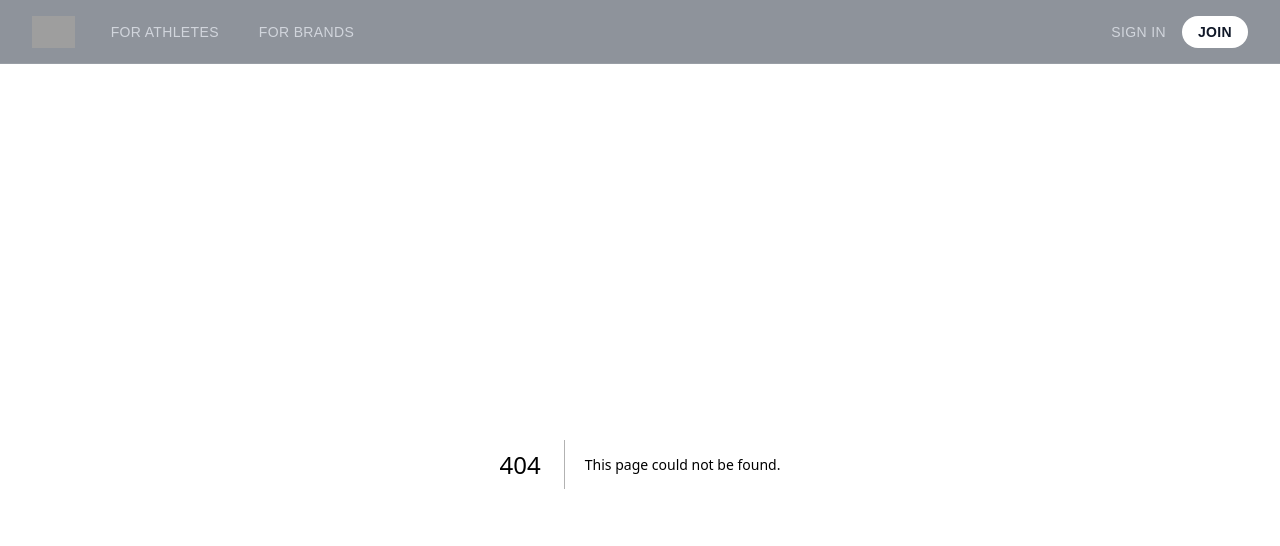
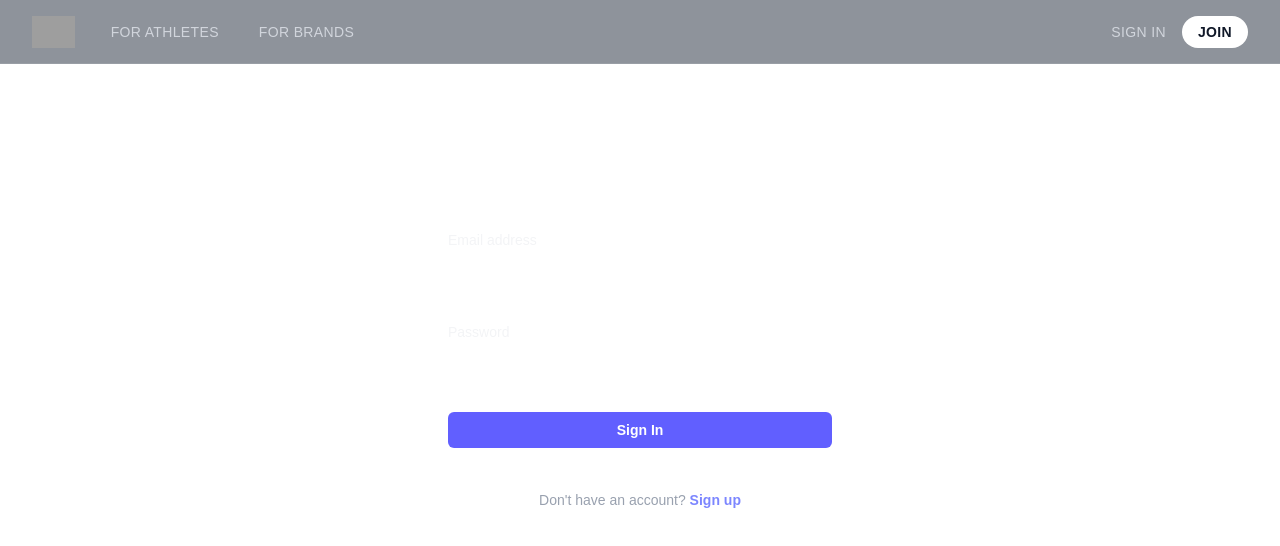
Before and after one commit to movehardsports/mhsportal, a Next.js app: page /login in a window 1280 px wide. Before the commit this address had no page. Shown: the top 546 px of the page. Built offline with nearby package versions, Linux system fonts and the light colour scheme; grey boxes are pictures that could not be loaded.

Commit message:
feat: add login page

```diff
--- /dev/null
+++ b/src/app/(customer)/login/page.tsx
@@ -0,0 +1,65 @@
+import Link from 'next/link'
+
+export default function Login() {
+  return (
+    <div className="flex min-h-full flex-col justify-center px-6 py-12 lg:px-8">
+      <div className="sm:mx-auto sm:w-full sm:max-w-sm">
+        <h2 className="mt-10 text-center text-2xl/9 font-bold tracking-tight text-white">
+          Sign in to your account
+        </h2>
+      </div>
+
+      <div className="mt-10 sm:mx-auto sm:w-full sm:max-w-sm">
+        <form action="#" method="POST" className="space-y-6">
+          <div>
+            <label htmlFor="email" className="block text-sm/6 font-medium text-gray-100">
+              Email address
+            </label>
+            <div className="mt-2">
+              <input
+                id="email"
+                name="email"
+                type="email"
+                required
+                autoComplete="email"
+                className="block w-full rounded-md bg-white/5 px-3 py-1.5 text-base text-white outline-1 -outline-offset-1 outline-white/10 placeholder:text-gray-500 focus:outline-2 focus:-outline-offset-2 focus:outline-indigo-500 sm:text-sm/6"
+              />
+            </div>
+          </div>
+
+          <div>
+            <label htmlFor="password" className="block text-sm/6 font-medium text-gray-100">
+              Password
+            </label>
+            <div className="mt-2">
+              <input
+                id="password"
+                name="password"
+                type="password"
+                required
+                autoComplete="new-password"
+                className="block w-full rounded-md bg-white/5 px-3 py-1.5 text-base text-white outline-1 -outline-offset-1 outline-white/10 placeholder:text-gray-500 focus:outline-2 focus:-outline-offset-2 focus:outline-indigo-500 sm:text-sm/6"
+              />
+            </div>
+          </div>
+
+          <div>
+            <button
+              type="submit"
+              className="flex w-full justify-center rounded-md bg-indigo-500 px-3 py-1.5 text-sm/6 font-semibold text-white hover:bg-indigo-400 focus-visible:outline-2 focus-visible:outline-offset-2 focus-visible:outline-indigo-500"
+            >
+              Sign In
+            </button>
+          </div>
+        </form>
+
+        <p className="mt-10 text-center text-sm/6 text-gray-400">
+          Don't have an account?{' '}
+          <Link href="/register" className="font-semibold text-indigo-400 hover:text-indigo-300">
+            Sign up
+          </Link>
+        </p>
+      </div>
+    </div>
+  )
+}
--- a/src/components/header/header.tsx
+++ b/src/components/header/header.tsx
@@ -48,9 +48,9 @@
           </div>
 
           <div className="absolute inset-y-0 right-0 hidden sm:flex items-center gap-4 sm:static sm:inset-auto sm:ml-6">
-            <a href="#" className="text-gray-300 hover:text-white text-sm font-medium uppercase tracking-wide transition-colors">
+            <Link href="/login" className="text-gray-300 hover:text-white text-sm font-medium uppercase tracking-wide transition-colors">
               SIGN IN
-            </a>
+            </Link>
             <Link
               href="/register"
               className="bg-white text-gray-900 px-4 py-1.5 rounded-full text-sm font-semibold uppercase tracking-wide hover:bg-gray-200 transition-colors"
@@ -74,9 +74,9 @@
             </DisclosureButton>
           ))}
           <div className="border-t border-white/10 mt-2 pt-2 space-y-1">
-            <a href="#" className="block rounded-md px-3 py-2 text-base font-medium uppercase tracking-wide text-gray-300 hover:bg-white/5 hover:text-white">
+            <Link href="/login" className="block rounded-md px-3 py-2 text-base font-medium uppercase tracking-wide text-gray-300 hover:bg-white/5 hover:text-white">
               SIGN IN
-            </a>
+            </Link>
             <Link href="/register" className="block rounded-md px-3 py-2 text-base font-medium uppercase tracking-wide text-gray-300 hover:bg-white/5 hover:text-white">
               JOIN
             </Link>
```
